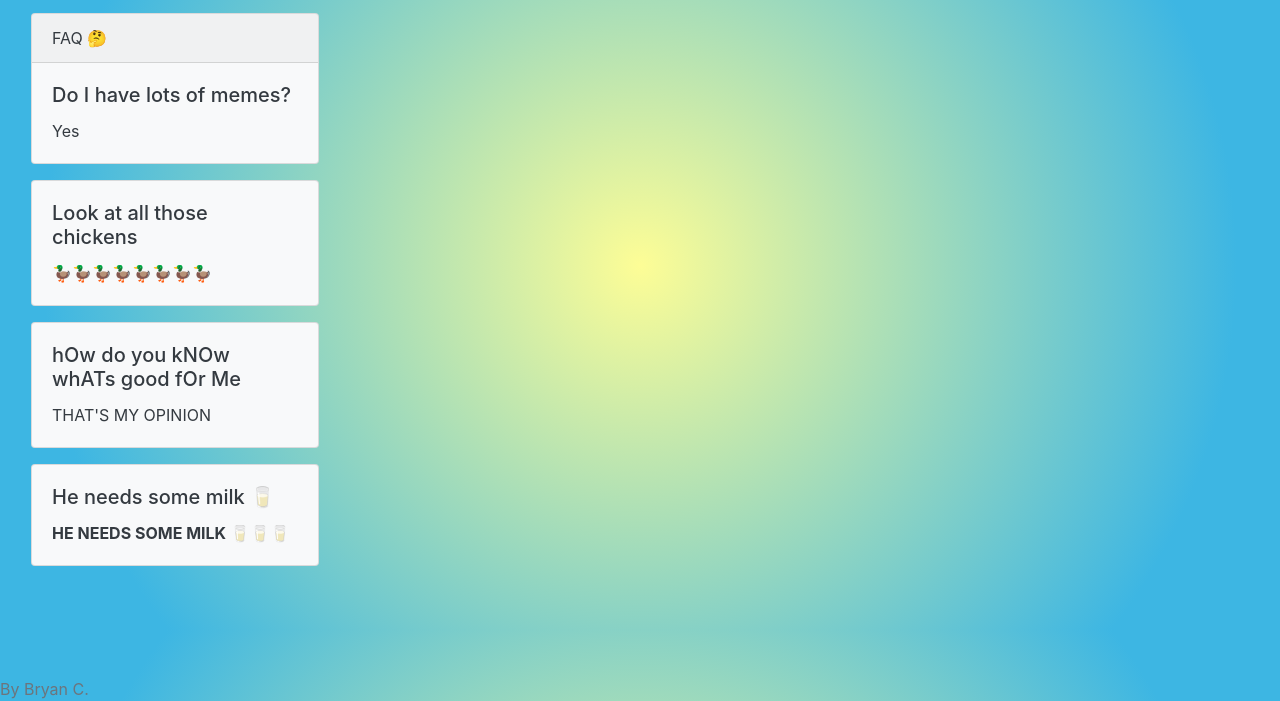
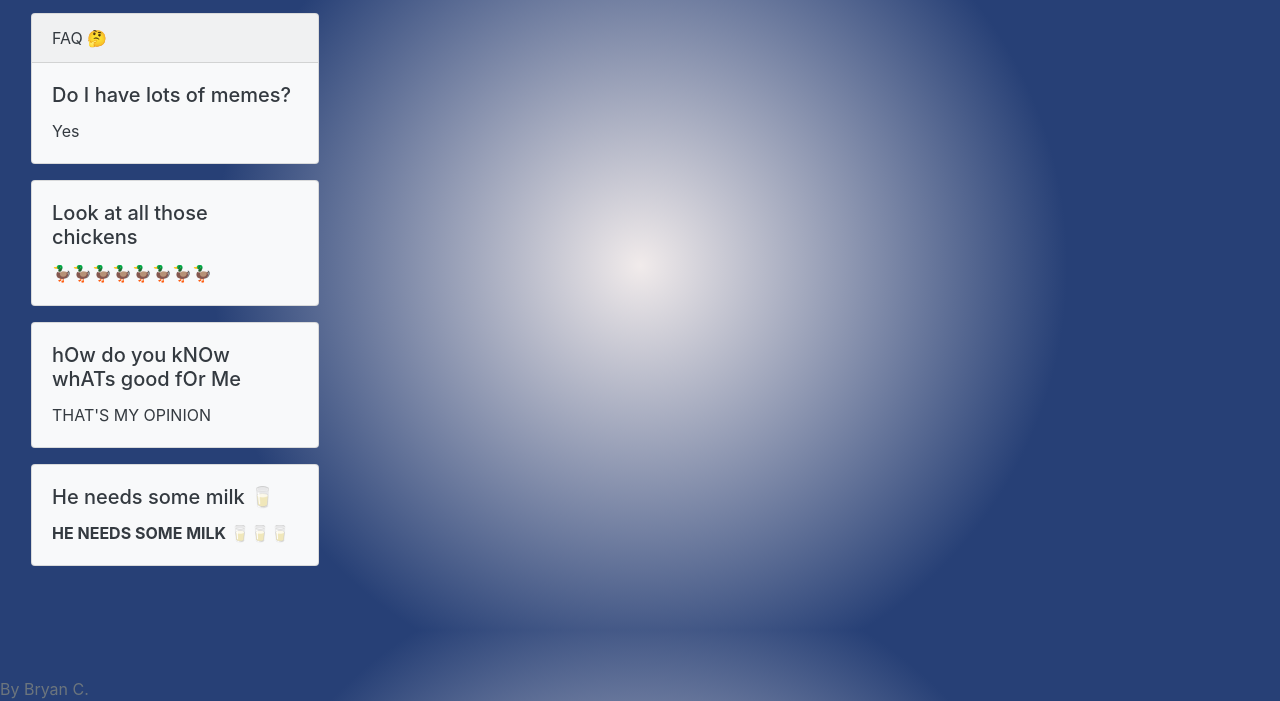
Before and after one commit to bryan-cty/about, a plain HTML site: page index.html in a window 1280 px wide. Shown: the part 99-800 px from the top of the page. Drawn offline with nearby package versions, Linux system fonts and the light colour scheme.

Commit message:
Update index.html

```diff
--- a/index.html
+++ b/index.html
@@ -30,7 +30,7 @@
 
     <title>helo, it me Bryan</title>
   </head>
-  <body class="w-100 h-100 p-3 mb-2 text-white" style="background: rgb(253,253,150);background: radial-gradient(circle, rgba(253,253,150,1) 0%, rgba(61,182,227,1) 81%);">
+  <body class="w-100 h-100 p-3 mb-2 text-white" style="background: rgb(241,235,235);background: radial-gradient(circle, rgba(241,235,235,1) 0%, rgba(39,64,118,1) 58%);">
     <h1>I'm Bryan, 21</h1>
     <blockquote class="blockquote">
     <footer class="blockquote-footer text-light font-italic">pretty useless but still surviving</footer>
```
